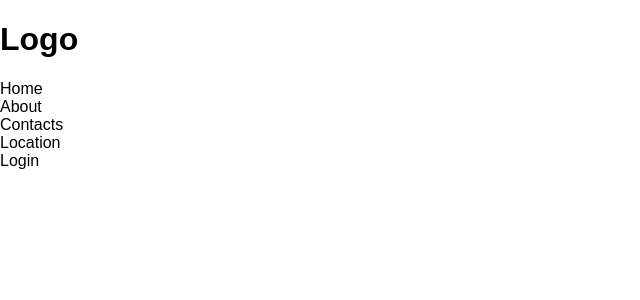
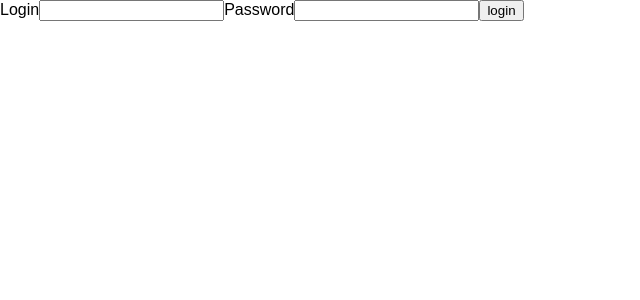
Before and after one commit to NozilaXudoyberdiyeva/git, a React (Vite) app: page / in a window 1280 px wide. Shown: the top 300 px of the page, without its empty margins (0-640 px from the left). Built offline with nearby package versions, Linux system fonts and the light colour scheme.

Commit message:
login done

```diff
--- a/src/App.jsx
+++ b/src/App.jsx
@@ -1,19 +1,17 @@
-import React from 'react'
-import { Route, Routes } from 'react-router-dom'
-import Layout from './pages/Layout'
+import React from "react";
+import { Route, Routes } from "react-router-dom";
+import Layout from "./pages/Layout";
+import Login from "./pages/Login";
 
 const App = () => {
   return (
     <div>
-    <Routes>
+      <Routes>
+        <Route index element={<Login />} />
+        <Route path="/" element={<Layout />}></Route>
+      </Routes>
+    </div>
+  );
+};
 
-      <Route path='/' element={<Layout />}>
-
-      </Route>
-    </Routes>
-
-    </div>
-  )
-}
-
-export default App
+export default App;
--- a/src/components/Navbar.jsx
+++ b/src/components/Navbar.jsx
@@ -1,3 +1,5 @@
+import { Link } from "react-router-dom";
+
 const Navbar = () => {
   return (
     <div>
@@ -7,7 +9,9 @@ const Navbar = () => {
         <li>About</li>
         <li>Contacts</li>
         <li>Location</li>
-        <li>Login</li>
+        <Link to={"/"}>
+          <li>Login</li>
+        </Link>
       </ul>
     </div>
   );
--- /dev/null
+++ b/src/pages/Login.jsx
@@ -0,0 +1,20 @@
+import React from "react";
+import { Link } from "react-router-dom";
+
+const Login = () => {
+  return (
+    <div>
+      <form>
+        <label>Login</label>
+        <input type="text" />
+        <label>Password</label>
+        <input type="text" />
+        <Link to={"/home"}>
+          <button>login</button>
+        </Link>
+      </form>
+    </div>
+  );
+};
+
+export default Login;
```
